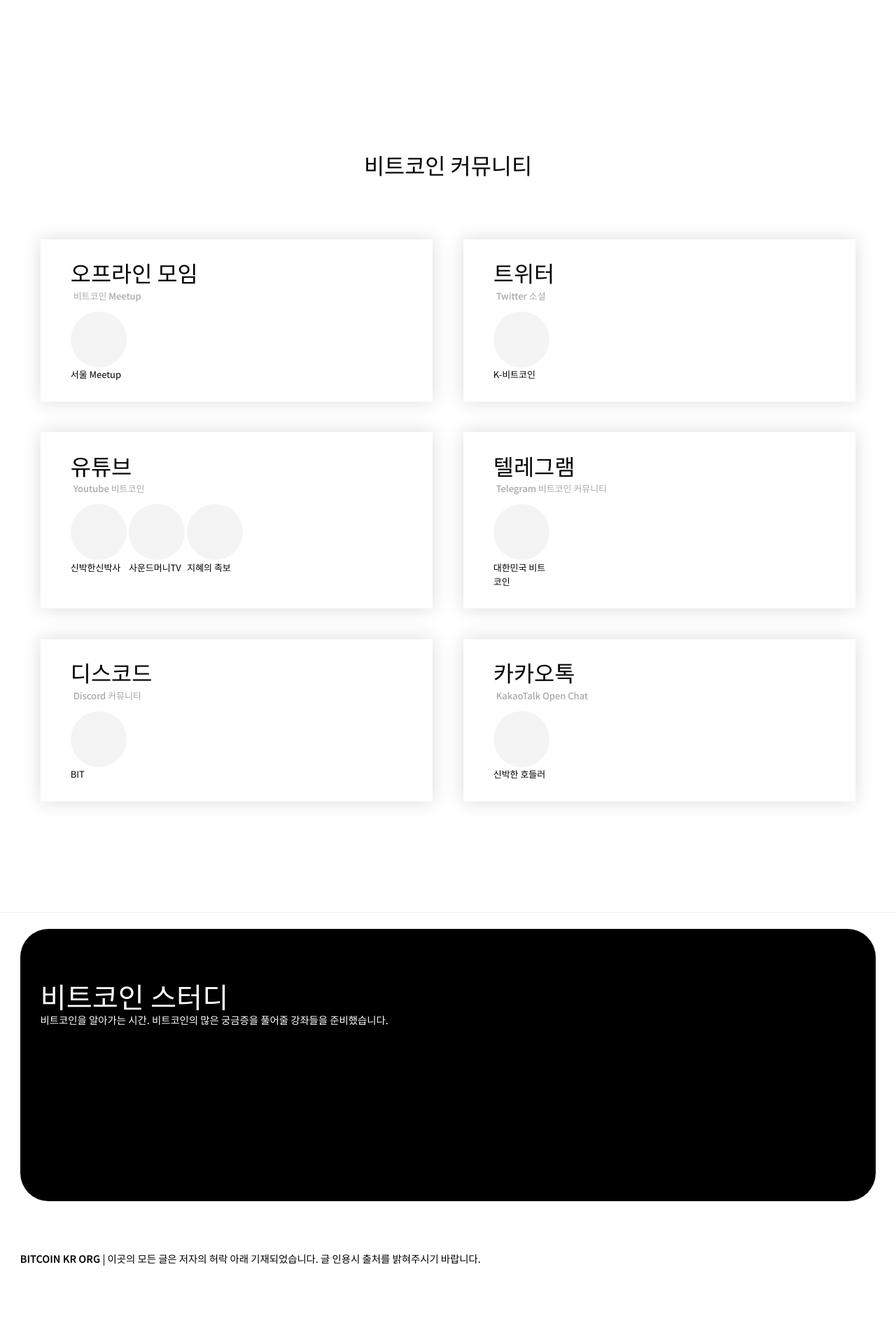
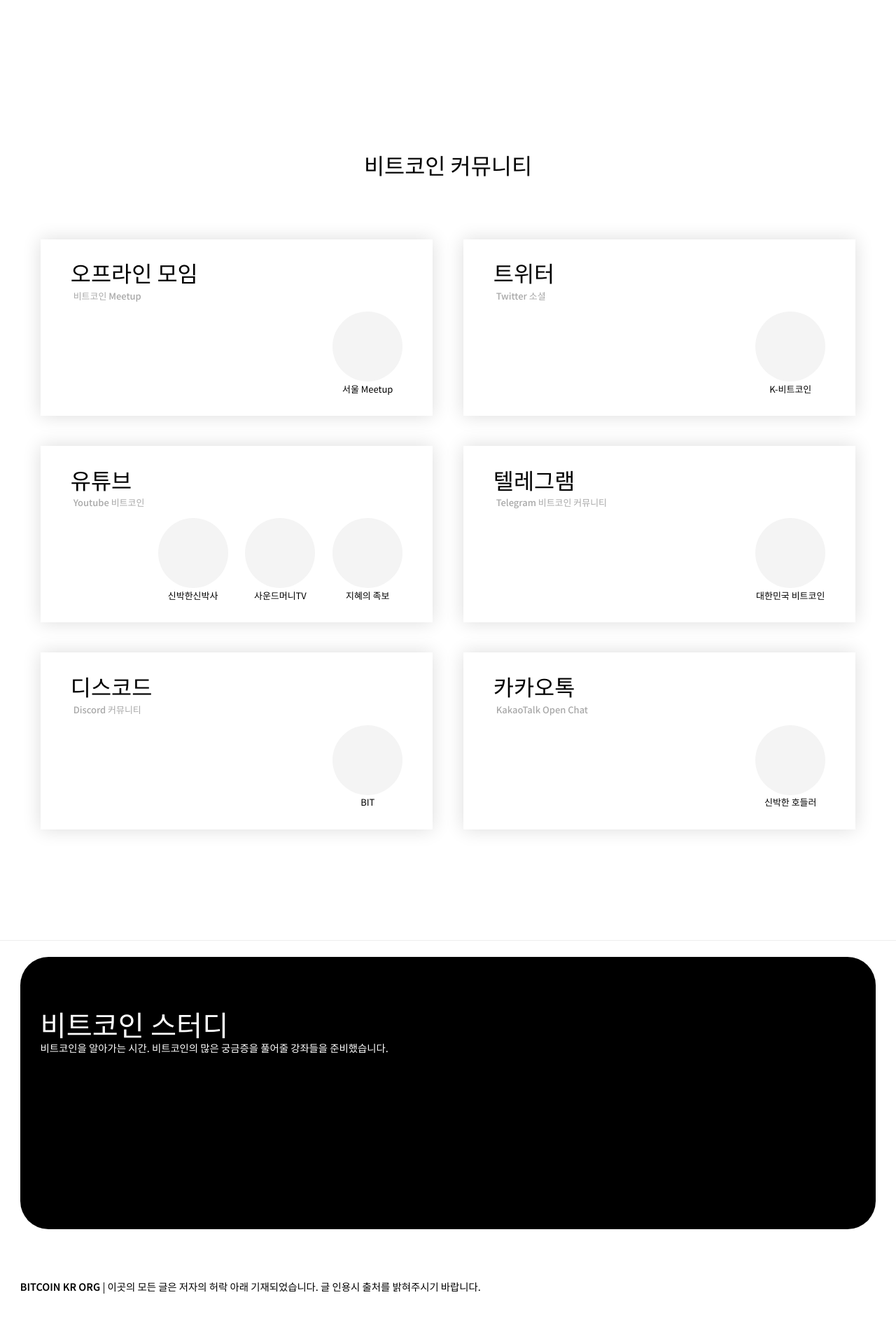
Before and after one commit to bitcoinkrorg/bitcoinkrorg.github.io, a Jekyll site: the page built from page_community.html, in a window 1280 px wide. Shown: the part 2323-4243 px from the top of the page at 70% size. Built offline with Jekyll 4.4.1, drawn with Linux system fonts in a browser that asks for light colours; before the commit the page ends 4203 px from its top, so only the background shows below that.

Commit message:
community style update

```diff
--- a/_sass/page.scss
+++ b/_sass/page.scss
@@ -144,20 +144,28 @@ article-list
 		.block-content {
 			padding-top: 1em;
 			//background: red;
+			ul {
+				text-align: right;
+			}
 			li {
-				width: 80px;
+				vertical-align: top;
+				text-align: center;
+				width: 100px;
 				display: inline-block;
+				margin-left: 1.5em;
 			}
 			a {
 
 				display: block;
-				width: 80px;
-				height: 80px;
+				width: 100px;
+				height: 100px;
 				background-color: #f4f4f4;
 				border-radius: 100%;
+				background-size: cover;
+				background-position: center;
 			}
 			span {
-				padding-top: .5em;
+				padding-top: .8em;
 				font-size: 0.9em;
 			}
 		}
```
